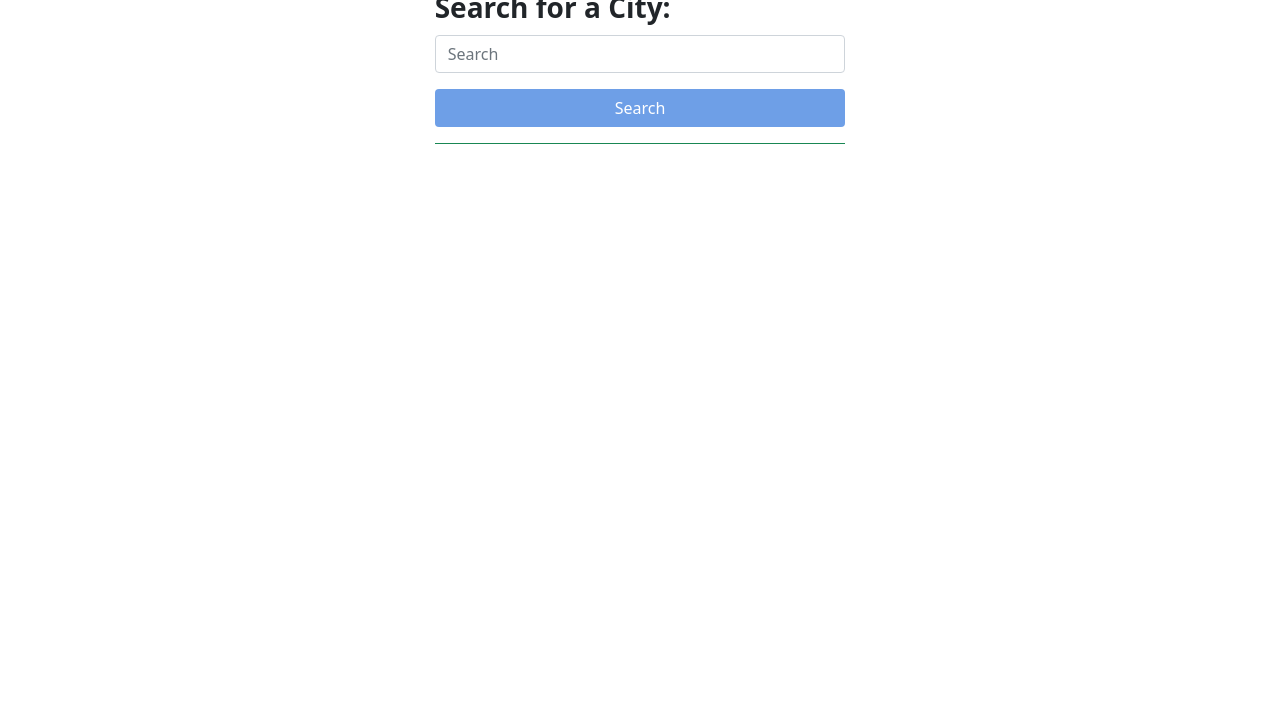
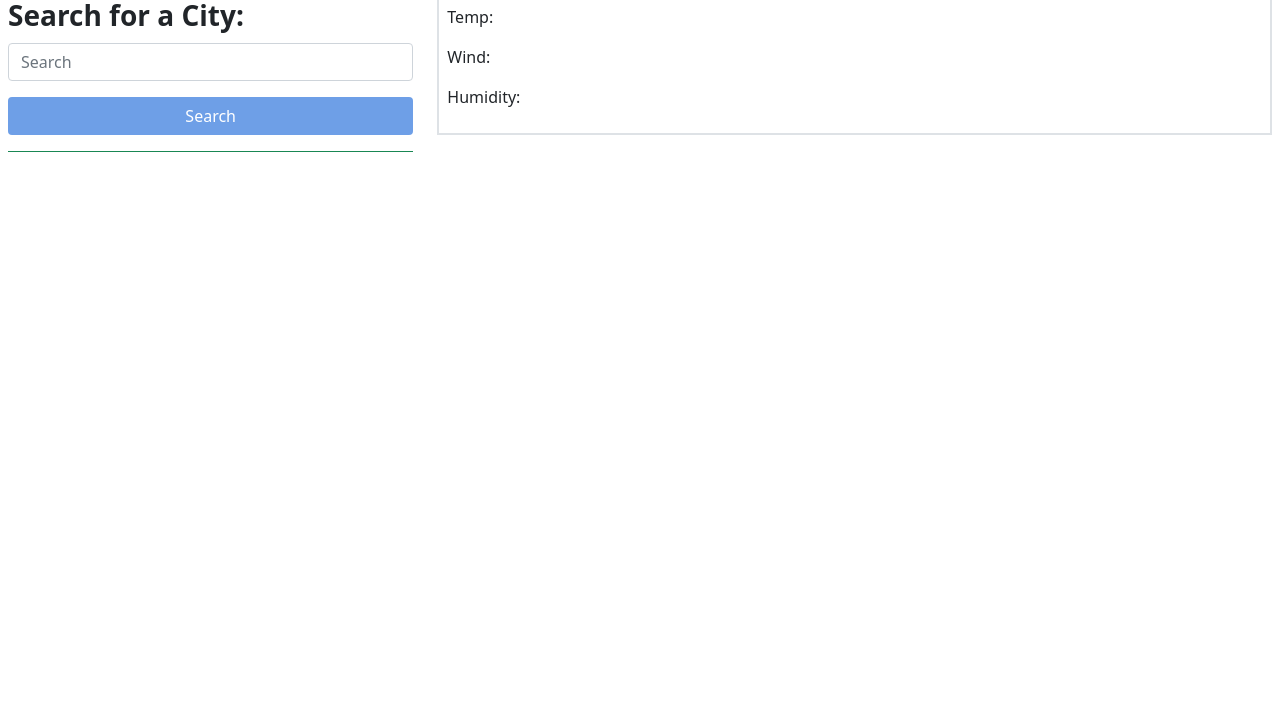
Before and after one commit to wolldog/weather-dashboard, a plain HTML site: page index.html in a window 1280 px wide. Shown: the part 77-800 px from the top of the page. Drawn offline with nearby package versions, Linux system fonts and the light colour scheme.

Commit message:
Add current weather display container; html

```diff
--- a/index.html
+++ b/index.html
@@ -10,7 +10,7 @@
     <link rel="stylesheet" href="./assets/css/style.css">
     <title>Weather Dashboard</title>
 </head>
-<body>
+<body class="m-2">
     <header>
         <div id="title" class="container-fluid my-auto">
             <h1 class="text-center text-white fw"> Weather Dashboard</h1>
@@ -27,6 +27,18 @@
                     </div>
                 </form>
             </div>
+            <div class="col-md-8 container-md">
+                <div id='today' class="p-2 border border-2">
+                    <h2><span id="current" ></span><span id="current-icon"></span></h2>
+                    <p> Temp: <span id='tempToday'></span></p>
+                    <p> Wind: <span id='windToday'></span></p>
+                    <p> Humidity: <span id='humidityToday'></span></p>
+                </div>
+            </div>
+
+
+
+            </div>
         </div>
 
     </main>
```
